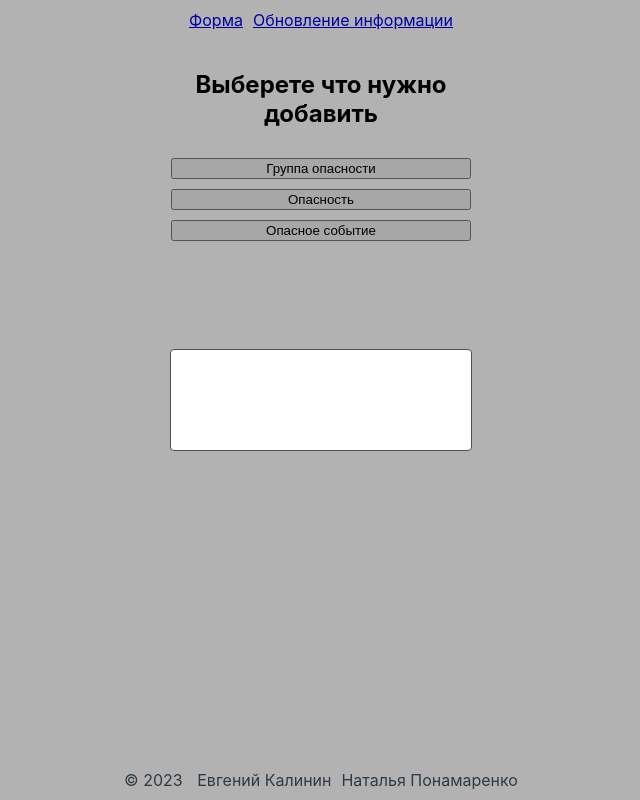
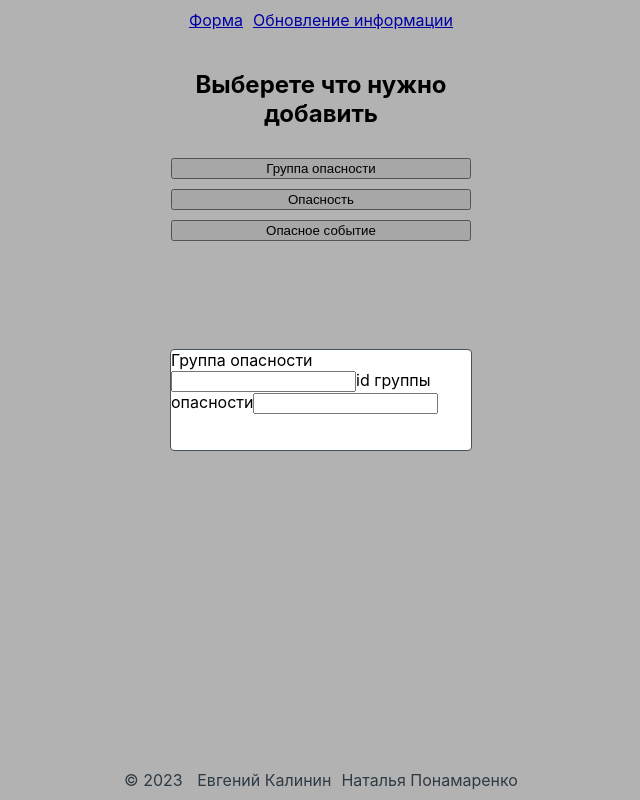
Before and after one commit to User8755/techoavia-roman, a React (Create React App) app: page /update in a window 1280 px wide. Both pictures are taken after a click on the button "Группа опасности". Shown: the whole page, without its empty margins (319-959 px from the left). Built offline with nearby package versions, Linux system fonts and the light colour scheme.

Commit message:
формы добавления инфорации

```diff
--- a/src/App.js
+++ b/src/App.js
@@ -8,15 +8,25 @@ import { useState } from 'react';
 import Footer from './components/Footer/Footer';
 
 function App() {
+  const [isModal, setModal] = useState(false);
+  const [modalCild, setModalCild] = useState('');
 
-  const [isModal, setModal] = useState(false)
   return (
     <div className='App'>
-      <ModalUpdata active={isModal} setModal={setModal}></ModalUpdata>
+      <ModalUpdata
+        active={isModal}
+        setModal={setModal}
+        modalCild={modalCild}
+      ></ModalUpdata>
       <Header></Header>
       <Routes>
         <Route path='/techoavia-roman' element={<Form></Form>}></Route>
-        <Route path='/update' element={<Update setModal={setModal}></Update>}></Route>
+        <Route
+          path='/update'
+          element={
+            <Update setModalCild={setModalCild} setModal={setModal}></Update>
+          }
+        ></Route>
       </Routes>
       <Footer />
     </div>
--- a/src/components/ModalUpdata/ModalUpdata.jsx
+++ b/src/components/ModalUpdata/ModalUpdata.jsx
@@ -1,15 +1,56 @@
 import './ModalUpdata.css';
+import Select from 'react-select';
 
-function ModalUpdata({ active, setModal }) {
+function ModalUpdata({ active, setModal, modalCild }) {
+  const dengerGroup = (
+    <form>
+      <label>
+        Группа опасности
+        <input></input>
+      </label>
+      <label>
+        id группы опасности
+        <input></input>
+      </label>
+    </form>
+  );
+
+  const danger = (
+    <form>
+       <label>
+        Зависемость от группы опасностей
+        <Select></Select>
+      </label>
+      <label>
+        Опасности
+        <input></input>
+      </label>
+      <label>
+        id опасности
+        <input></input>
+      </label>
+    </form>
+  );
+  console.log(modalCild);
+  const handleChild = () => {
+    if(modalCild==='Группа опасности') {
+      console.log(1)
+      return dengerGroup
+    }
+    else if(modalCild==='Опасность') {
+      console.log(2)
+      return danger
+    }
+  }
+
   return (
     <div
       className={active ? 'modal__overlay' : 'modal__overlay-disabled'}
       onClick={() => setModal(false)}
     >
-      <div
-        className='modal__window'
-        onClick={(evt) => evt.stopPropagation()}
-      ></div>
+      <div className='modal__window' onClick={(evt) => evt.stopPropagation()}>
+        {handleChild()}
+      </div>
     </div>
   );
 }
--- a/src/components/Update/Update.jsx
+++ b/src/components/Update/Update.jsx
@@ -1,13 +1,18 @@
 import './Update.css';
 
-function Update({setModal}) {
+function Update({ setModal, setModalCild }) {
+  const hendleDengerGroup = (evt) => {
+    setModal(true);
+    setModalCild(evt.target.textContent);
+  };
+
   return (
     <div className='update'>
       <div className='update__cont'>
         <h2>Выберете что нужно добавить</h2>
-        <button onClick={()=>setModal(true)}>Группа опасности</button>
-        <button>Опасность</button>
-        <button>Опасное событие</button>
+        <button onClick={hendleDengerGroup}>Группа опасности</button>
+        <button onClick={hendleDengerGroup}>Опасность</button>
+        <button onClick={hendleDengerGroup}>Опасное событие</button>
       </div>
     </div>
   );
```
